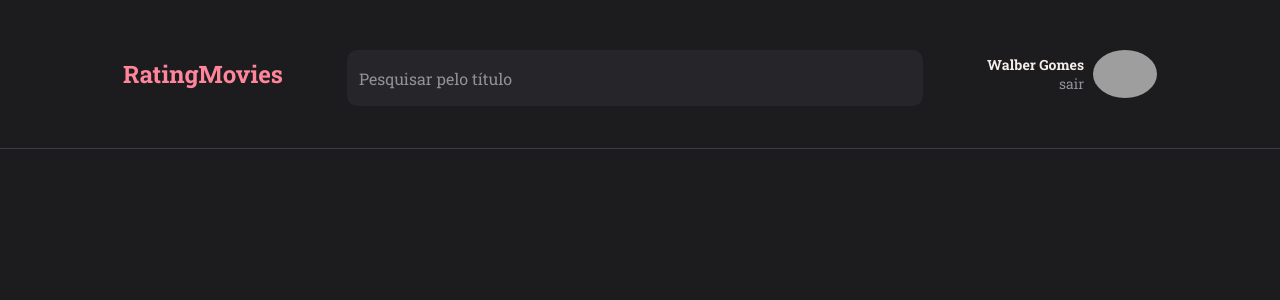
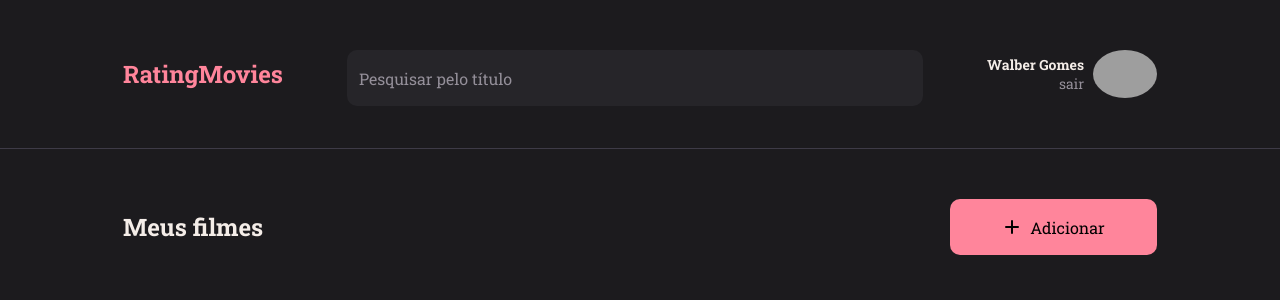
Before and after one commit to walbergomes/RatingMovies, a React (Vite) app in the folder front/: page / in a window 1280 px wide. Shown: the top 300 px of the page. Built offline with nearby package versions, Linux system fonts and the light colour scheme; grey boxes are pictures that could not be loaded.

Commit message:
:art: adjust component button

```diff
--- a/front/src/components/Button/index.jsx
+++ b/front/src/components/Button/index.jsx
@@ -1,8 +1,9 @@
 import { Container } from "./styles"
 
-export function Button({ title }) {
+export function Button({ icon: Icon, title }) {
   return (
     <Container>
+      {Icon && <Icon size={20} />}
       { title }
     </Container>
   )
--- a/front/src/components/Button/styles.js
+++ b/front/src/components/Button/styles.js
@@ -5,8 +5,11 @@ export const Container = styled.button`
   height: 56px;
   width: 100%;
 
+  display: flex;
+  align-items: center;
+  justify-content: center;
+  gap: 8px;
+
   border: none;
   border-radius: 10px;
-
-  margin: 24px 0 42px;
 `
--- a/front/src/components/Header/styles.js
+++ b/front/src/components/Header/styles.js
@@ -28,7 +28,6 @@ export const Profile = styled.div`
     cursor: pointer;
   }
 
-
   > div {
     display: flex;
     flex-direction: column;
--- a/front/src/pages/Home/index.jsx
+++ b/front/src/pages/Home/index.jsx
@@ -1,8 +1,23 @@
+import { Container, Top } from "./styles"
+
+import { HiPlus } from "react-icons/hi";
 
 import { Header } from "../../components/Header"
+import { Button } from "../../components/Button"
+
+
 
 export function Home() {
   return (
+    <>
     <Header />
+
+    <Container>
+      <Top>
+        <h2>Meus filmes</h2>
+        <Button title="Adicionar" icon={HiPlus} />
+      </Top>
+    </Container>
+    </>
   )
 }
--- a/front/src/pages/Home/styles.js
+++ b/front/src/pages/Home/styles.js
@@ -0,0 +1,20 @@
+import styled from "styled-components";
+
+export const Container = styled.div`
+  padding: 50px 123px;
+`
+
+export const Top = styled.div`
+ display: flex;
+ align-items: center;
+ justify-content: space-between;
+
+ > h2 {
+  white-space: nowrap;
+  color: ${({ theme }) => theme.COLORS.WHITE};
+ }
+
+ > button {
+  width: 207px;
+ }
+`
--- a/front/src/pages/SignIn/styles.js
+++ b/front/src/pages/SignIn/styles.js
@@ -38,6 +38,10 @@ export const Form = styled.form`
     color: ${({ theme }) => theme.COLORS.PINK};
     text-align: center;
   }
+
+  > button {
+    margin: 16px 0 42px;
+  }
 `
 
 export const Background = styled.div`
--- a/front/src/pages/SignUp/index.jsx
+++ b/front/src/pages/SignUp/index.jsx
@@ -13,9 +13,9 @@ export function SignUp() {
         <p>Aplicação para acompanhar tudo que assistir.</p>
         <h2>Crie sua conta</h2>
 
-        <Input placeholder="Nmme" icon={MdOutlinePersonOutline}/>
-        <Input placeholder="Email" icon={MdOutlineEmail}/>
-        <Input placeholder="Senha" icon={MdOutlineLock}/>
+        <Input placeholder="Nome" icon={MdOutlinePersonOutline}/>
+        <Input placeholder="Email" type="email" icon={MdOutlineEmail}/>
+        <Input placeholder="Senha" type="password" icon={MdOutlineLock}/>
 
         <Button title="Cadastrar" />
 
--- a/front/src/pages/SignUp/styles.js
+++ b/front/src/pages/SignUp/styles.js
@@ -33,6 +33,10 @@ export const Form = styled.form`
     font-size: 24px;
     margin: 48px 0;
   }
+
+  > button {
+    margin: 16px 0 42px;
+  }
 `
 
 export const BackButton = styled.div`
```
